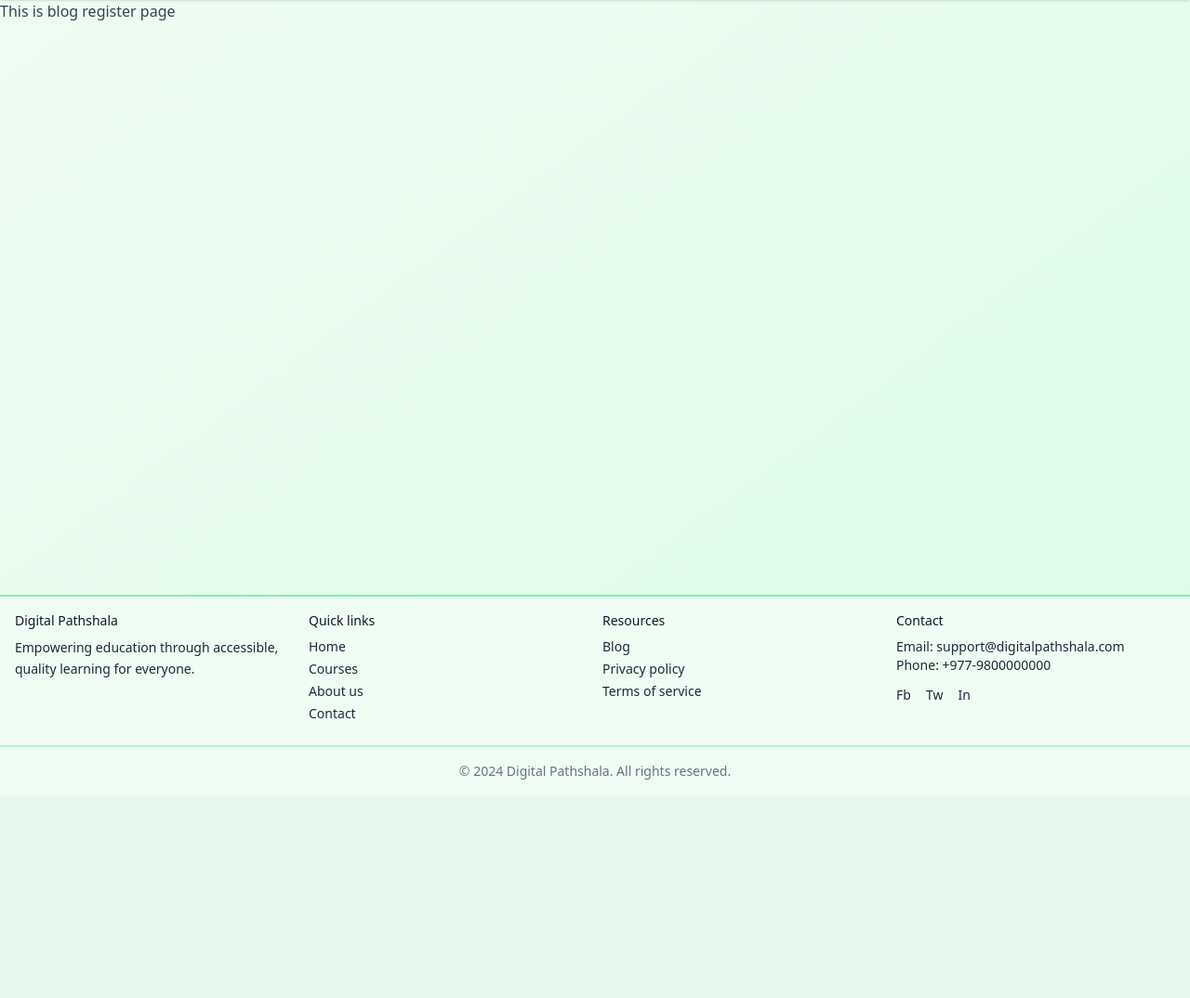
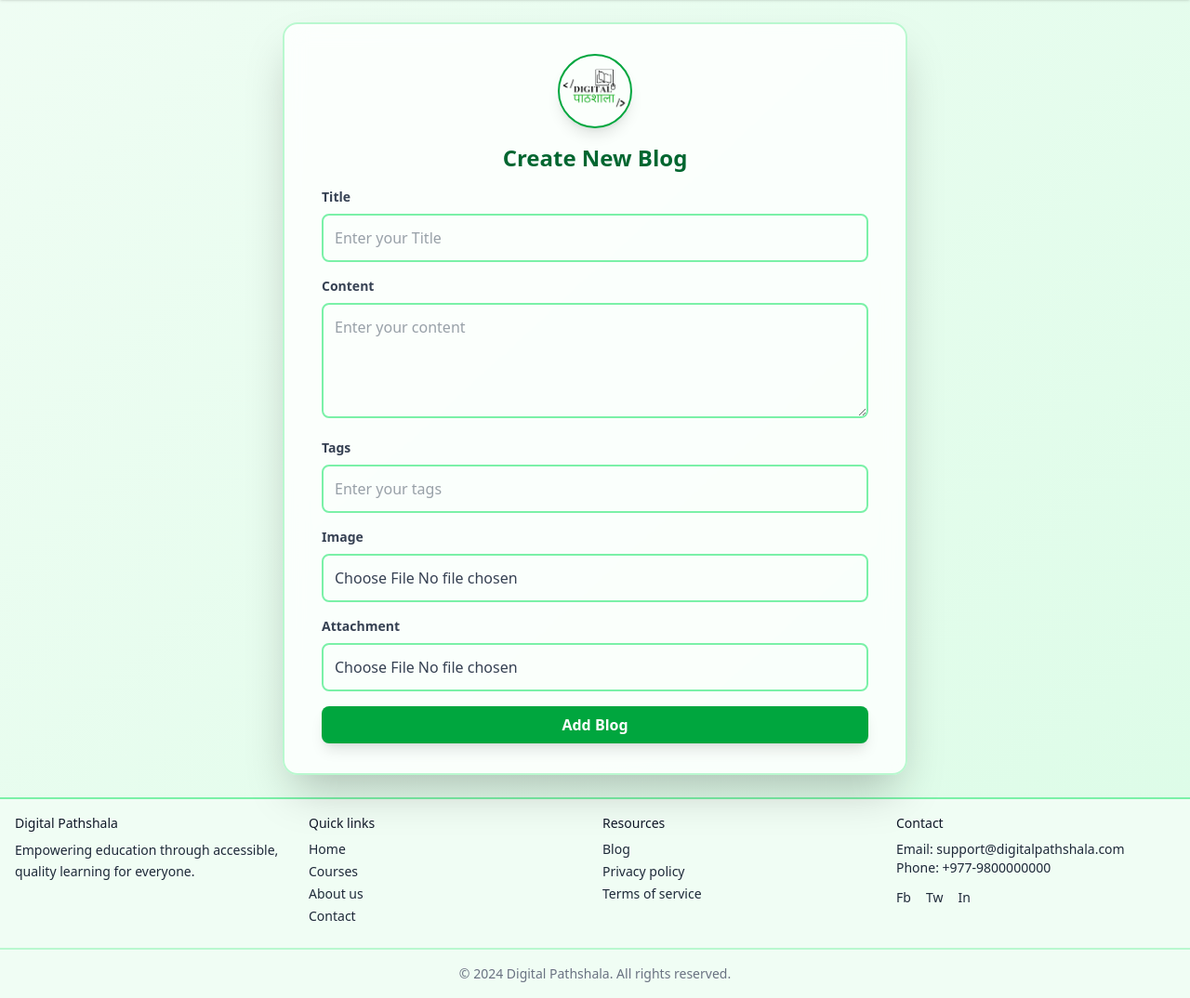
Before and after one commit to RupSagarGautam/Django_Practice, a Django app: page /blog/add in a window 1280 px wide. Shown: the part 106-1180 px from the top of the page at 93% size. Before the commit the page ends 945 px from the top, so only its background shows below. Run offline with Django 5.2, Linux system fonts and the light colour scheme; parts of the project's set-up code (start-up, migrations or seed data) failed here and were passed over.

Commit message:
Updated Tagglit

```diff
--- a/blogs/models.py
+++ b/blogs/models.py
@@ -1,5 +1,6 @@
 from django.db import models
 from django.contrib.auth.models import User
+from taggit.managers import TaggableManager
 
 class Blog(models.Model):
     def generateImagePath(instance, filename):
@@ -11,7 +12,7 @@ class Blog(models.Model):
     title = models.CharField(max_length=50 )
     content = models.TextField()
     author = models.ForeignKey(User, on_delete=models.CASCADE, related_name='blog_posts')
-    tags = models.CharField(blank=True, null=True, max_length=100)
+    tags = TaggableManager(blank=True)
     image = models.ImageField(blank=True, null=True , upload_to=generateImagePath)
     attachment = models.FileField(blank=True, null=True, upload_to=generateAttachmentPath)
     created_at = models.DateTimeField( auto_now_add=True, editable=False )
--- a/blogs/views.py
+++ b/blogs/views.py
@@ -1,4 +1,11 @@
-from django.shortcuts import render
+from django.shortcuts import render, redirect
+from django.contrib import messages
+
 
 def addBlogPage(request):
     return render(request, 'pages/blogs/addBlogPage.html')
+
+def createBlog(request):
+    if request.method == 'POST':
+        messages.success(request, 'Blog Created Successfully')
+        return redirect('/blogs')
--- a/main/settings.py
+++ b/main/settings.py
@@ -40,7 +40,10 @@ INSTALLED_APPS = [
     'django.contrib.staticfiles',
     'users',
     'blogs',
+    'taggit',
 ]
+
+TAGGIT_CASE_INSENSITIVE = True
 
 MIDDLEWARE = [
     'django.middleware.security.SecurityMiddleware',
--- a/main/urls.py
+++ b/main/urls.py
@@ -20,7 +20,7 @@ from .views import *
 from django.conf.urls.static import static
 from main import settings
 from users.views import *
-from blogs.views import addBlogPage
+from blogs.views import *
 
 auth_urlpatterns = [
     path('log-in/', loginPage),
@@ -33,7 +33,8 @@ auth_urlpatterns = [
 ]
 
 blog_urlpatterns = [
-    path('add', addBlogPage)
+    path('add', addBlogPage),
+    path('create', createBlog),
 ]
 
 urlpatterns = [
--- a/templates/pages/blogs/addBlogPage.html
+++ b/templates/pages/blogs/addBlogPage.html
@@ -1,5 +1,62 @@
 {% extends 'layouts/main.html' %}
-{% block title %} Add Blog {% endblock %}
+
+{% block title %}
+  Add Blog
+{% endblock %}
+
 {% block content %}
-  <h1>This is blog register page</h1>
+  <div class="min-h-[80vh] flex justify-center p-6">
+    <div class="bg-white/80 backdrop-blur-md border-2 border-green-200 rounded-2xl w-full max-w-2xl px-10 py-8 shadow-2xl">
+      <!-- Header Section -->
+      <div class="text-center mb-4">
+        <div class="w-20 h-20 mx-auto mb-4 rounded-full border-2 border-green-600 flex items-center justify-center shadow-lg">
+          <img src="/static/images/favicon.ico" alt="Digital Pathshala Logo" />
+        </div>
+        <h1 class="text-2xl font-bold text-green-800 mb-2 normal-case">Create New Blog</h1>
+      </div>
+      <!-- Login Form -->
+      <form class="space-y-4" method="post" action="/blog/create">
+        {% csrf_token %}
+
+        <div class="space-y-2">
+          <label for="title" class="block text-sm font-semibold text-gray-700 normal-case">Title</label>
+          <input class="w-full p-3 border-2 border-green-300 rounded-lg focus:border-green-500 focus:ring-2 focus:ring-green-200 transition-all outline-none" type="text" id="title" name="title" placeholder="Enter your Title" required />
+          {% if errors.title %}
+            <span class="text-sm text-red-500">{{ errors.title }}</span>
+          {% endif %}
+        </div>
+
+        <div class="space-y-2">
+          <label for="content" class="block text-sm font-semibold text-gray-700 normal-case">Content</label>
+          <textarea rows="4" class="w-full p-3 border-2 border-green-300 rounded-lg focus:border-green-500 focus:ring-2 focus:ring-green-200 transition-all outline-none" type="text" id="content" name="content" placeholder="Enter your content" required></textarea>
+          {% if errors.content %}
+            <span class="text-sm text-red-500">{{ errors.content }}</span>
+          {% endif %}
+        </div>
+        <div class="space-y-2">
+          <label for="tags" class="block text-sm font-semibold text-gray-700 normal-case">Tags</label>
+          <input class="w-full p-3 border-2 border-green-300 rounded-lg focus:border-green-500 focus:ring-2 focus:ring-green-200 transition-all outline-none" type="text" id="tags" name="tags" placeholder="Enter your tags" required />
+          {% if errors.tags %}
+            <span class="text-sm text-red-500">{{ errors.tags }}</span>
+          {% endif %}
+        </div>
+        <div class="space-y-2">
+          <label for="image" class="block text-sm font-semibold text-gray-700 normal-case">Image</label>
+          <input class="w-full p-3 border-2 border-green-300 rounded-lg focus:border-green-500 focus:ring-2 focus:ring-green-200 transition-all outline-none" type="file" id="image" name="image" />
+          {% if errors.image %}
+            <span class="text-sm text-red-500">{{ errors.image }}</span>
+          {% endif %}
+        </div>
+        <div class="space-y-2">
+          <label for="attachment" class="block text-sm font-semibold text-gray-700 normal-case">Attachment</label>
+          <input class="w-full p-3 border-2 border-green-300 rounded-lg focus:border-green-500 focus:ring-2 focus:ring-green-200 transition-all outline-none" type="file" id="attachment" name="attachment" />
+          {% if errors.attachment %}
+            <span class="text-sm text-red-500">{{ errors.attachment }}</span>
+          {% endif %}
+        </div>
+
+        <button class="w-full bg-green-600 hover:bg-green-700 text-white font-semibold py-2 px-4 rounded-lg transition-colors shadow-lg hover:shadow-xl" type="submit">Add Blog</button>
+      </form>
+    </div>
+  </div>
 {% endblock %}
```
Also changed, not shown: blogs/migrations/0002_remove_blog_tags_blog_tags.py (added), blogs/migrations/0003_alter_blog_tags.py (added), db.sqlite3.
